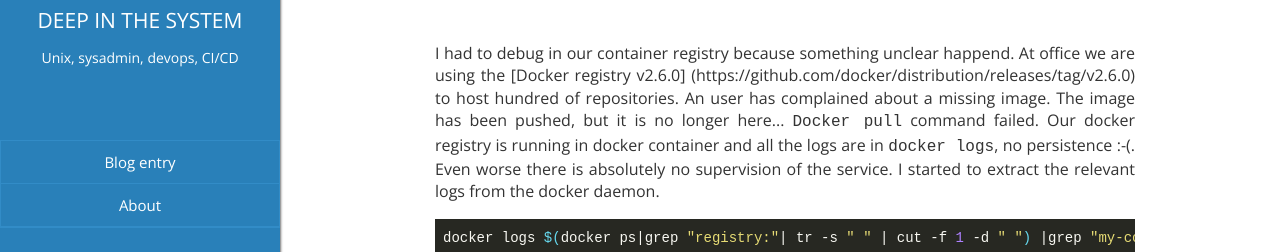
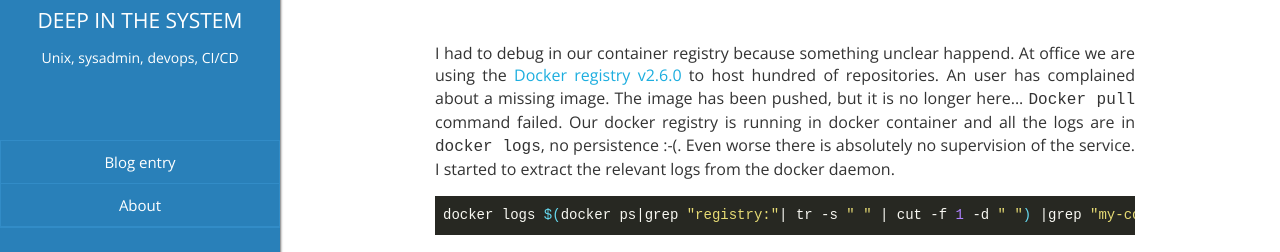
Before and after one commit to romainjacquet/romainjacquet.github.io, a plain HTML site: page docker-registry-forensic.html in a window 1280 px wide. Shown: the part 106-358 px from the top of the page. Drawn offline with nearby package versions, Linux system fonts and the light colour scheme.

Commit message:
new content: fix broken link

```diff
--- a/docker-registry-forensic.html
+++ b/docker-registry-forensic.html
@@ -91,8 +91,8 @@
                                                   title="Permalink to Docker registry forensic">Docker registry forensic</a></h2>
             <div class="entry-content blog-post">
                 <p>I had to debug in our container registry because something unclear happend. At office
-we are using the [Docker registry v2.6.0]
-(https://github.com/docker/distribution/releases/tag/v2.6.0) to host
+we are using the <a href="https://github.com/docker/distribution/releases/tag/v2.6.0">Docker registry v2.6.0</a>
+ to host
 hundred of repositories. An user has complained about a missing image. The
 image has been pushed, but it is no longer here... <code>Docker pull</code> command
 failed.  Our docker registry is running in docker container and
```
